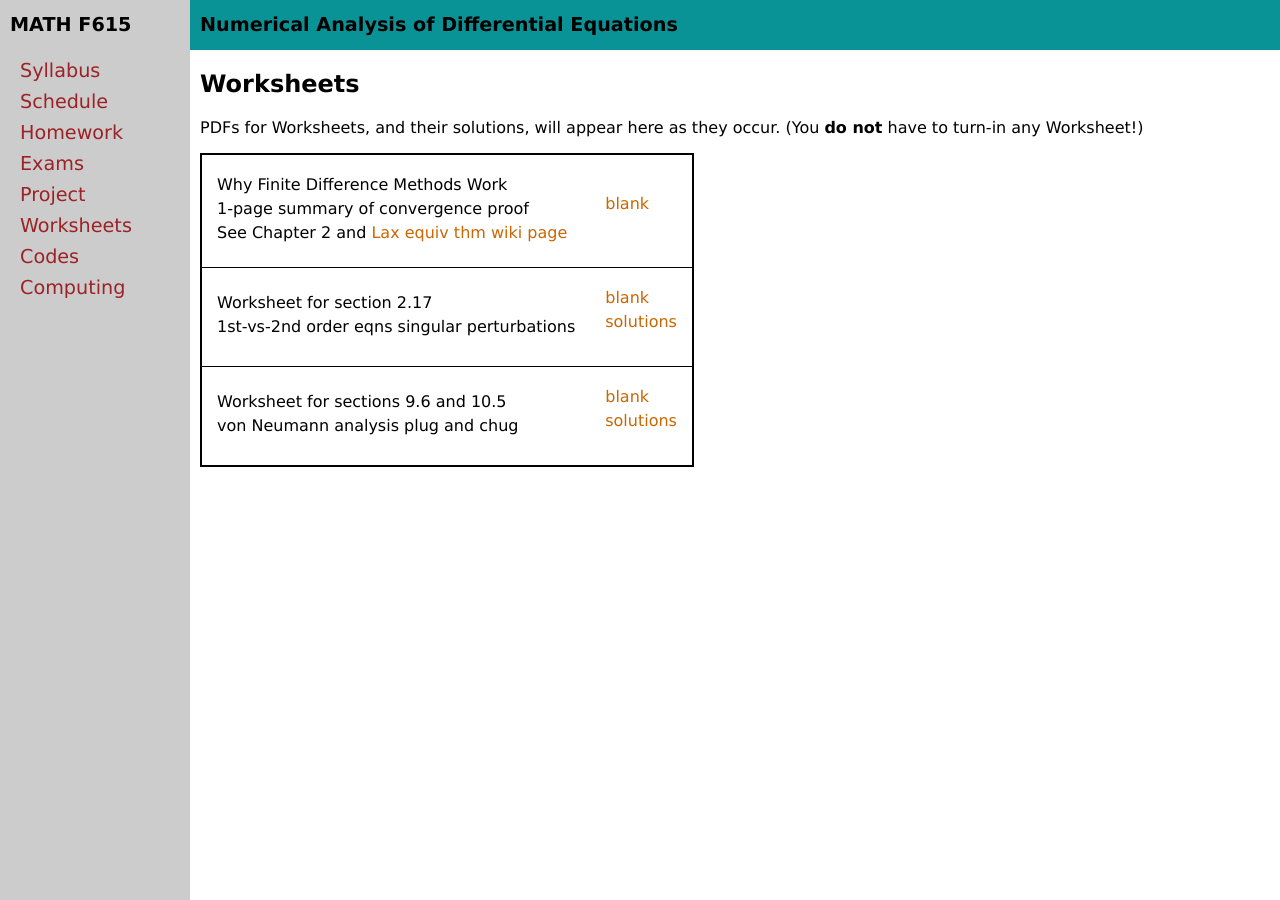
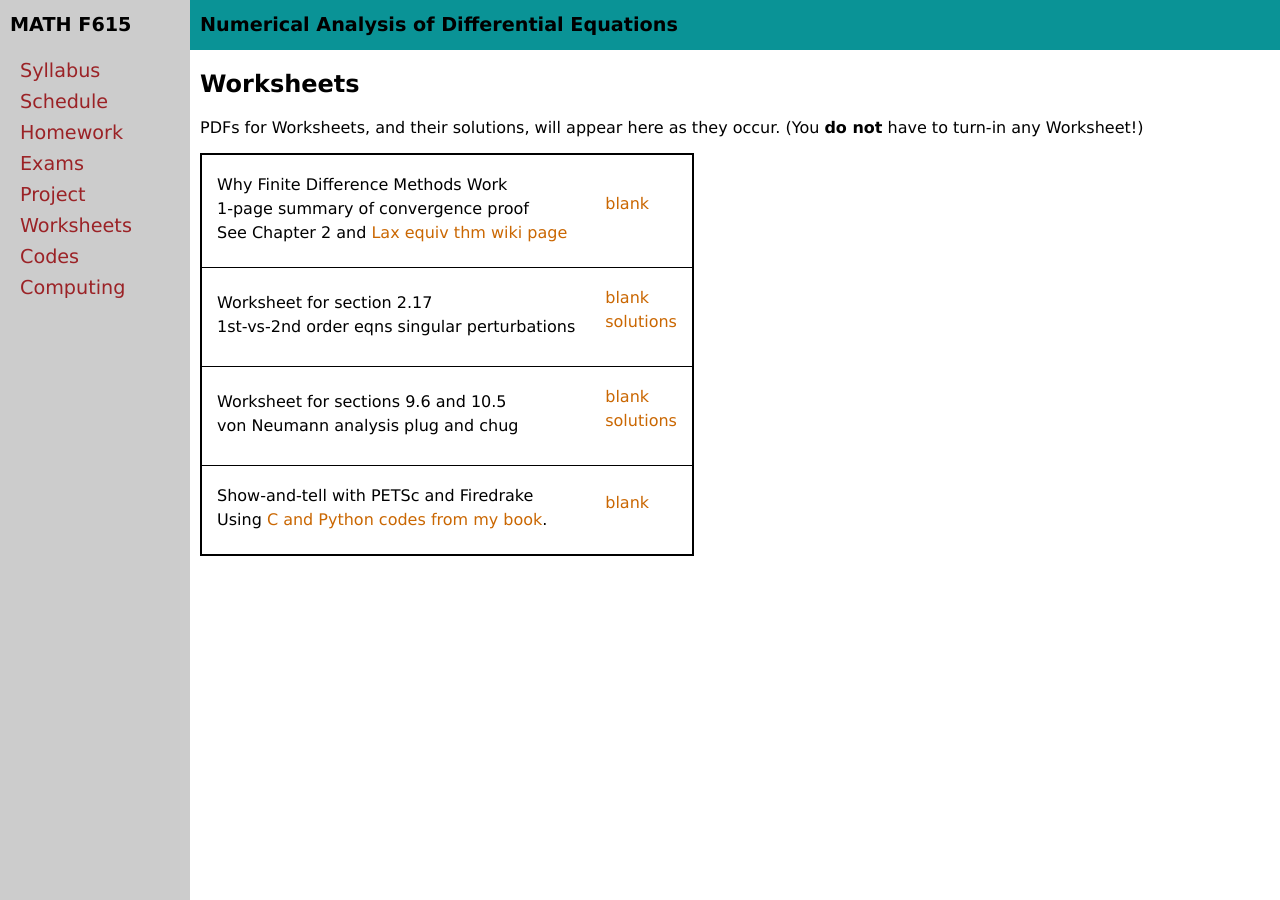
Before and after one commit to bueler/nade, a Jekyll site: the page built from worksheets.md, in a window 1280 px wide. Built offline with Jekyll 4.4.1, drawn with Linux system fonts in a browser that asks for light colours.

Commit message:
show and tell "worksheet"

```diff
--- a/_data/worksheets.yml
+++ b/_data/worksheets.yml
@@ -13,3 +13,6 @@ worksheets:
   description: von Neumann analysis plug and chug
   blank: vonneumann.pdf
   solutions: solns/vonneumann.pdf
+- name: Show-and-tell with PETSc and Firedrake
+  description: Using <a href="https://github.com/bueler/p4pdes">C and Python codes from my book</a>.
+  blank: showtell.pdf
```
Also changed, not shown: 2 other files.
